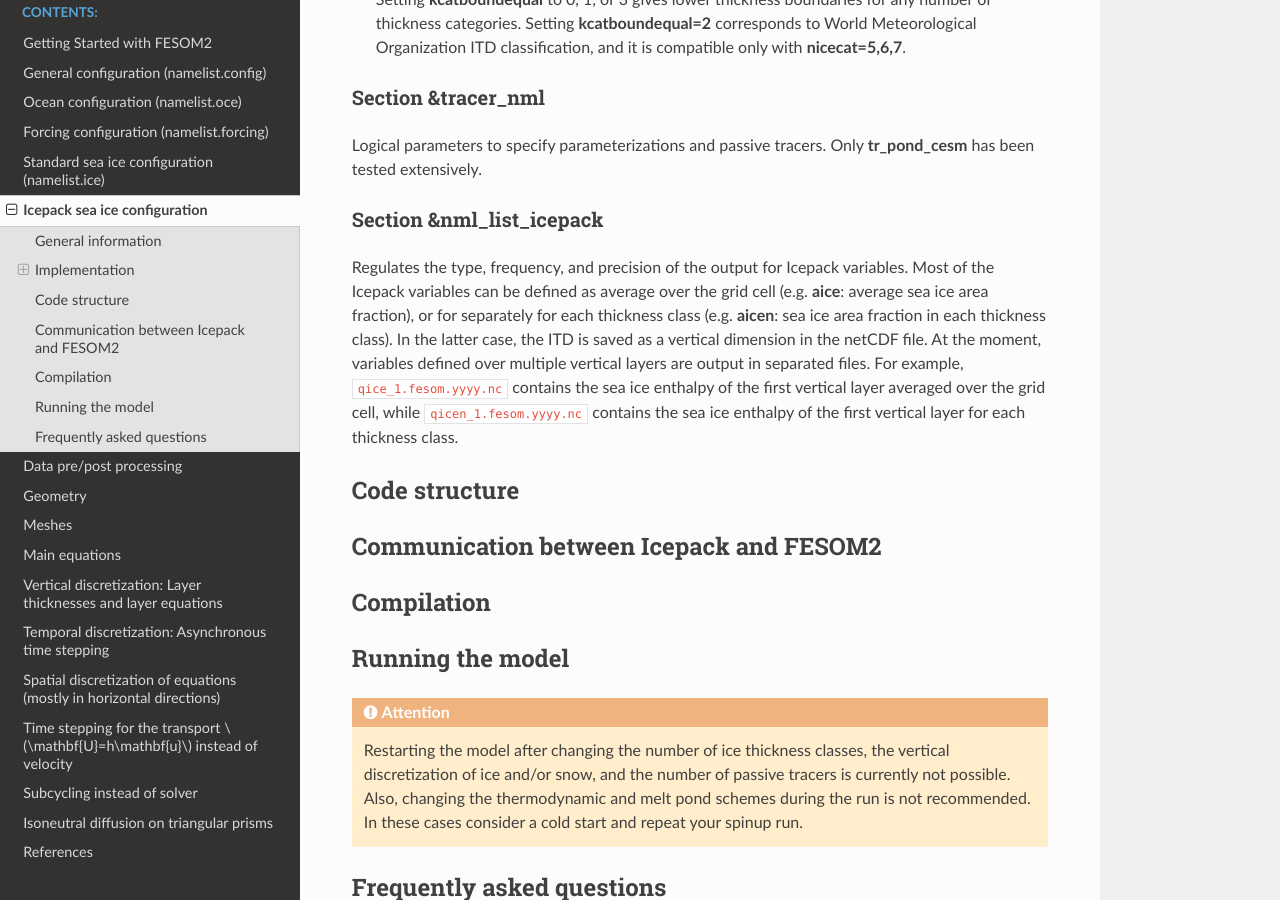
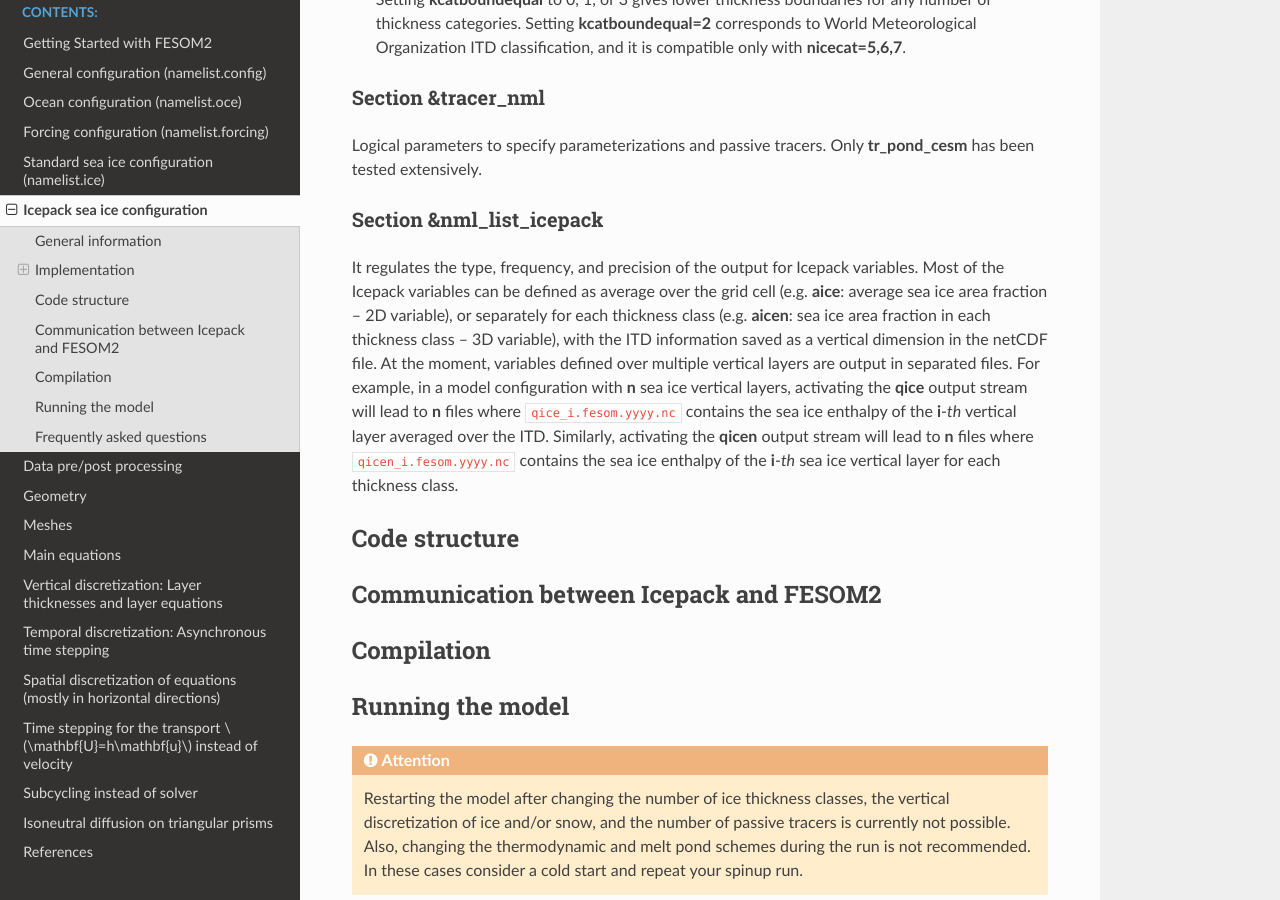
Before and after one commit to FESOM/fesom2_doc, a Sphinx documentation site: the page built from doc/icepack_in_fesom.rst, in a window 1280 px wide and 900 px high, scrolled down 1920 px. Built offline with Sphinx 7.4.7 and the Read the Docs theme 2.0.0, drawn with Linux system fonts in a browser that asks for light colours.

Commit message:
Output explained

```diff
--- a/doc/icepack_in_fesom.rst
+++ b/doc/icepack_in_fesom.rst
@@ -47,7 +47,7 @@ Logical parameters to specify parameterizations and passive tracers. Only **tr_p
 Section &nml_list_icepack
 """""""""""""""""""""""""
 
-Regulates the type, frequency, and precision of the output for Icepack variables. Most of the Icepack variables can be defined as average over the grid cell (e.g. **aice**: average sea ice area fraction), or for separately for each thickness class (e.g. **aicen**: sea ice area fraction in each thickness class). In the latter case, the ITD is saved as a vertical dimension in the netCDF file. At the moment, variables defined over multiple vertical layers are output in separated files. For example, ``qice_1.fesom.yyyy.nc`` contains the sea ice enthalpy of the first vertical layer averaged over the grid cell, while ``qicen_1.fesom.yyyy.nc`` contains the sea ice enthalpy of the first vertical layer for each thickness class.
+It regulates the type, frequency, and precision of the output for Icepack variables. Most of the Icepack variables can be defined as average over the grid cell (e.g. **aice**: average sea ice area fraction – 2D variable), or separately for each thickness class (e.g. **aicen**: sea ice area fraction in each thickness class – 3D variable), with the ITD information saved as a vertical dimension in the netCDF file. At the moment, variables defined over multiple vertical layers are output in separated files. For example, in a model configuration with **n** sea ice vertical layers, activating the **qice** output stream will lead to **n** files where ``qice_i.fesom.yyyy.nc`` contains the sea ice enthalpy of the **i**-*th* vertical layer averaged over the ITD. Similarly, activating the **qicen** output stream will lead to **n** files where ``qicen_i.fesom.yyyy.nc`` contains the sea ice enthalpy of the **i**-*th* sea ice vertical layer for each thickness class.
 
 Code structure
 ==============
```
